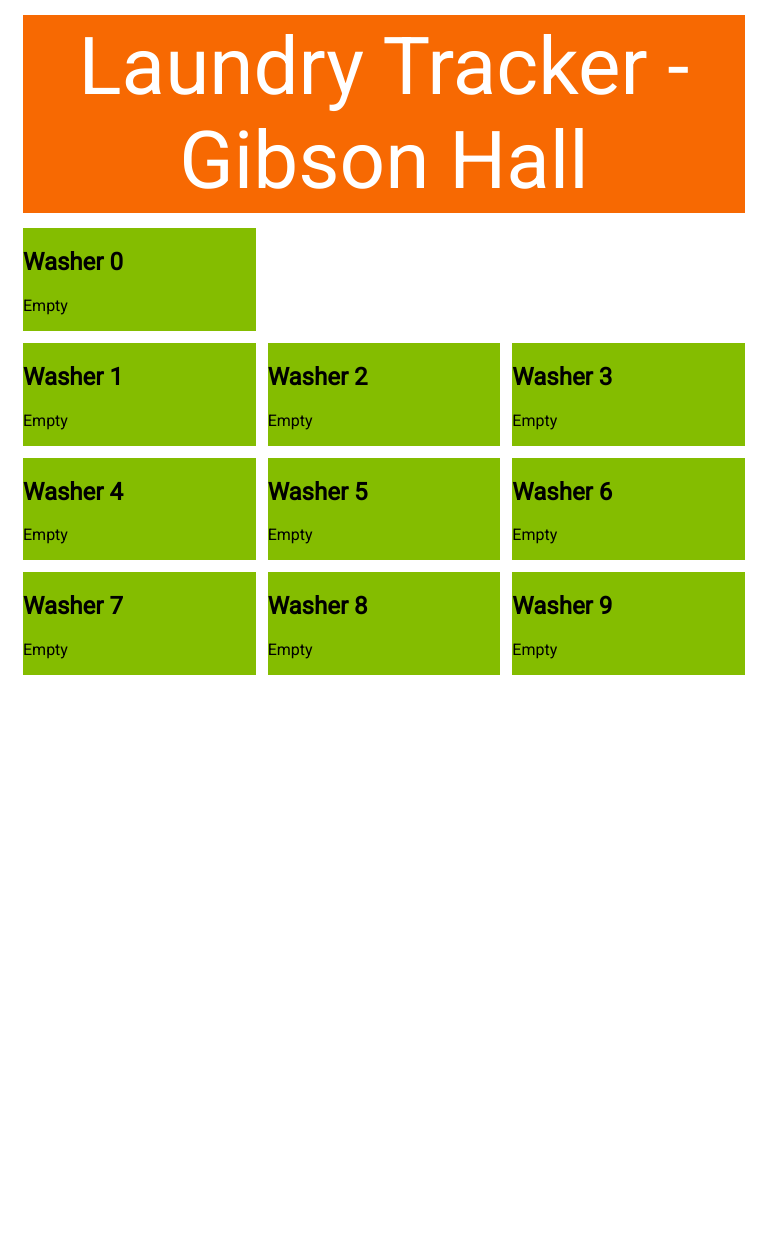
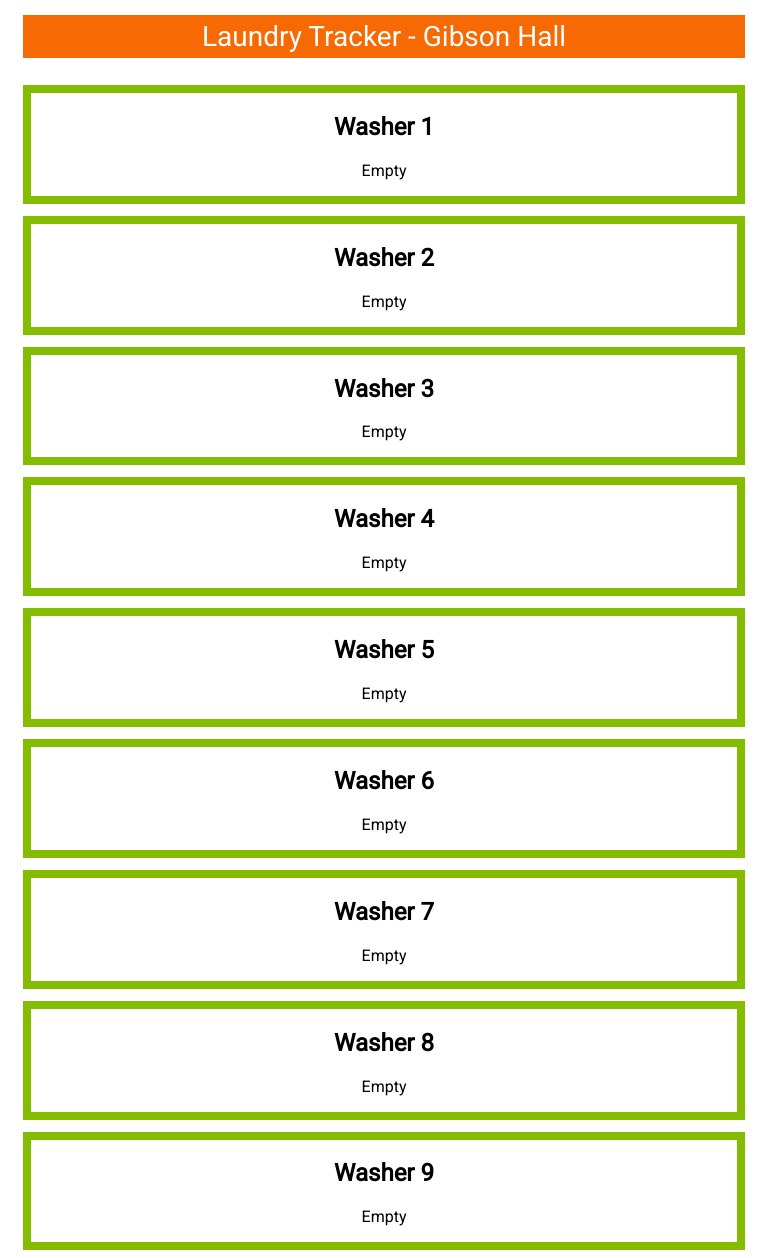
Before and after one commit to RITHonorsTechCommittee/washer-tracker, a Flask app: page / in a window 768 px wide. Before the commit the page ends 675 px from the top, so only its background shows below. Run offline with Flask 2, Linux system fonts and the light colour scheme.

Commit message:
Merged in Dalton's CSS changes

```diff
--- a/app.py
+++ b/app.py
@@ -15,14 +15,14 @@ sensor.register(app)
 @app.route('/', methods=['GET'])
 def index() -> str:
     return render_template('index.html', **{
-        'washers': {i: sensor.get_washer(i) for i in range(10)},
+        'washers': {i: sensor.get_washer(i) for i in range(1, 10)},
         'WasherState': WasherState  # lets us use enum equality checks
     })
 
 
 @app.route('/washers', methods=['GET'])
 def washers() -> str:
-    return jsonify({i: sensor.get_washer(i).name for i in range(10)})
+    return jsonify({i: sensor.get_washer(i).name for i in range(1, 10)})
 
 
 if __name__ == '__main__':
--- a/static/scan.css
+++ b/static/scan.css
@@ -19,7 +19,7 @@ select {
 input[type="submit"] {
     background-color: var(--primary);
     border: none;
-    color: white;
+    color: var(--white);
     padding: 0.35em 0.5em;
     text-align: center;
     text-decoration: none;
@@ -27,7 +27,7 @@ input[type="submit"] {
     display: inline;
 }
 
-@media screen and (min-width: 700px) {
+@media screen and (min-width: 768px) {
     #form {
         margin: 0 auto;
         width: 50%;
--- a/static/style.css
+++ b/static/style.css
@@ -3,6 +3,7 @@
     --primary: #F76902;
     --success: #84BD00;
     --warning: #DA291C;
+    --white: #FFFFFF;
 }
 
 
@@ -22,8 +23,8 @@ header {
     padding-left: 10px;
     padding-right: 10px;
 
-    font-size: 2.5em;
-    color: #ffffff;
+    font-size: 40px;
+    color: var(--white);
     text-align: center;
     background-color: var(--primary);
 
@@ -46,51 +47,117 @@ header {
 
 #machine1 {
     grid-area: m1;
+    border-style: solid;
+    border-width: .5rem ;
+    text-align: center;
 }
 
 #machine2 {
     grid-area: m2;
+    border-style: solid;
+    border-width: .5rem ;
+    text-align: center;
 }
 
 #machine3 {
     grid-area: m3;
+    border-style: solid;
+    border-width: .5rem ;
+    text-align: center;
 }
 
 #machine4 {
     grid-area: m4;
+    border-style: solid;
+    border-width: .5rem ;
+    text-align: center;
 }
 
 #machine5 {
     grid-area: m5;
+    border-style: solid;
+    border-width: .5rem ;
+    text-align: center;
 }
 
 #machine6 {
     grid-area: m6;
+    border-style: solid;
+    border-width: .5rem ;
+    text-align: center;
 }
 
 #machine7 {
     grid-area: m7;
+    border-style: solid;
+    border-width: .5rem ;
+    text-align: center;
 }
 
 #machine8 {
     grid-area: m8;
+    border-style: solid;
+    border-radius: auto;
+    border-width: .5rem ;
+    text-align: center;
 }
 
 #machine9 {
     grid-area: m9;
+    border-style: solid;
+    border-width: .5rem ;
+    text-align: center;
 }
 
 .available {
-    background-color: var(--success);
+    border-color: var(--success);
 }
 
 .unavailable {
-    background-color: var(--warning);
+    border-color: var(--warning);
 }
 
+.beta-available {
+    background-color:var(--success);
+    color: var(--white);
+}
 
-@media screen and (min-width: 700px) {
+@media only screen and (max-width: 1068px) {
     header {
-        font-size: 5em;
+        font-size: 34px;
+    }
+
+    .wrapper {
+        display: grid;
+        grid-gap: .75rem;
+        grid-template-columns: auto auto;
+        grid-template-areas: "h h"
+                             "m1 m2"
+                             "m3 m4"
+                             "m5 m6"
+                             "m7 m8"
+                             "m9 m9";
     }
 }
+
+@media only screen and (max-width: 768px) {
+    header {
+        font-size: 28px;
+    }
+
+    .wrapper {
+        display: grid;
+        grid-gap: .75rem;
+        grid-template-columns: auto;
+        grid-template-areas: "h"
+                             "m1"
+                             "m2"
+                             "m3"
+                             "m4"
+                             "m5"
+                             "m6"
+                             "m7"
+                             "m8"
+                             "m9";
+    }
+}
```
